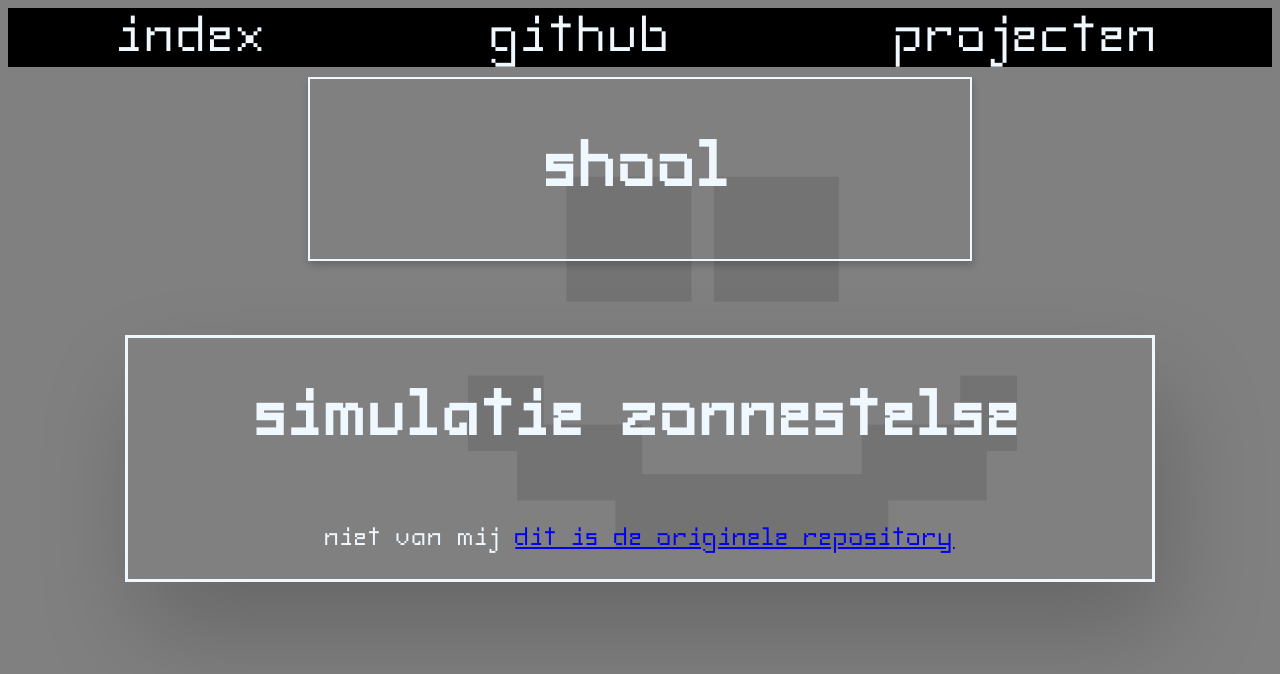
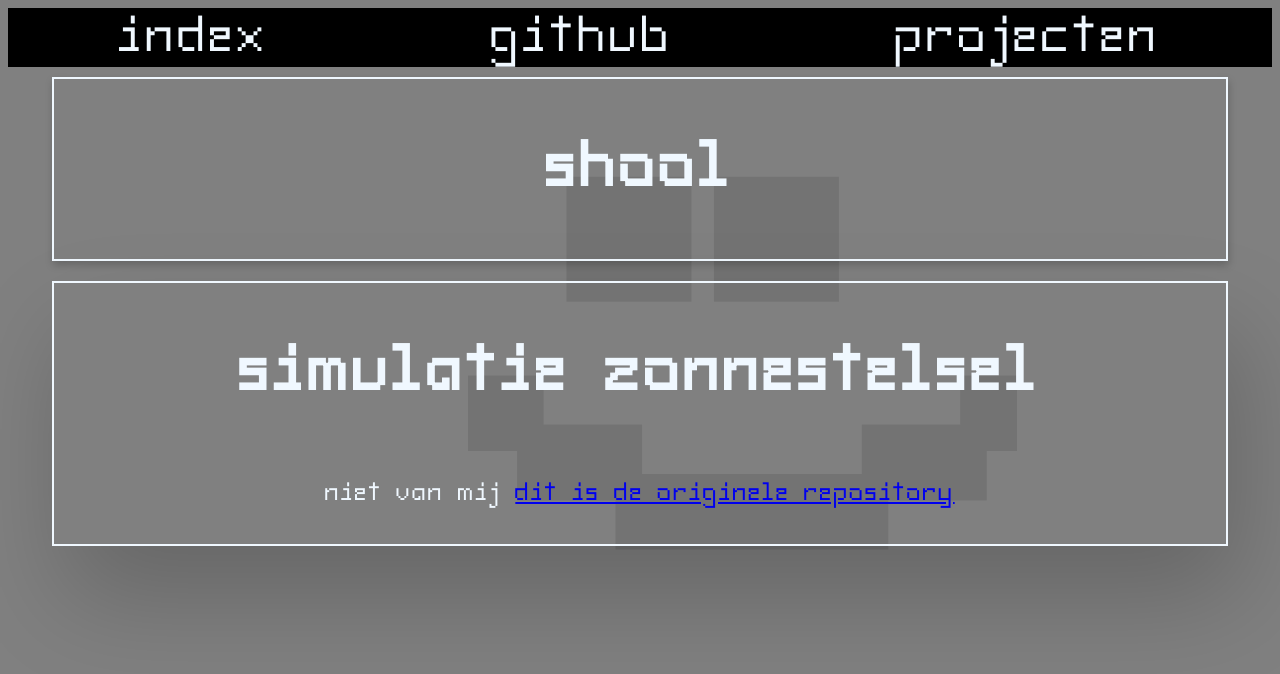
Before and after one commit to niels1020/niels1020.github.io, a website: page index.html in a window 1280 px wide. Drawn offline with Linux system fonts and the light colour scheme.

Commit message:
frame_vertical astetisme komt overeen met dat van frame_horizontal

```diff
--- a/css/style.css
+++ b/css/style.css
@@ -84,7 +84,7 @@ p {
     justify-content: space-evenly;
     border: 2px solid aliceblue; /* Creates the box */
     padding: 10px; /* Adds spacing inside the box */
-    width: 50vw; /* Adjust as needed */
+    width: 90vw; /* Adjust as needed */
     margin: 10px; /* Optional: Adds spacing outside the box */
     box-shadow: 1px 4px 8px rgba(0, 0, 0, 0.2); /* Optional: Adds shadow for depth */
 }
@@ -93,9 +93,10 @@ p {
     display: flex;
     flex-direction: column;
     align-items: center;
-    border: 0.3vw solid aliceblue; /* Creates the box */
-    margin: 5vw; /* Optional: Adds spacing outside the box */
-    width: 80vw;
+    border: 2px solid aliceblue; /* Creates the box */
+    padding: 10px;
+    margin: 10px; /* Optional: Adds spacing outside the box */
+    width: 90vw;
     box-shadow: 1vw 4vw 8vw rgba(0, 0, 0, 0.2); /* Optional: Adds shadow for depth */
 }
 
--- a/index.html
+++ b/index.html
@@ -20,7 +20,7 @@
         <h1><a href="./school/index.html">shool</a></h1>
       </div>
       <div class="frame_vertical">
-        <h1><a href="./solar%20simulation/index.html">simulatie zonnestelse</a></h1>
+        <h1><a href="./solar%20simulation/index.html">simulatie zonnestelsel</a></h1>
         <p>niet van mij <a href="https://github.com/KozhaAkhmet/solar-system-in-godot">dit is de originele repository</a></p>
       </div>
     </div>
```
